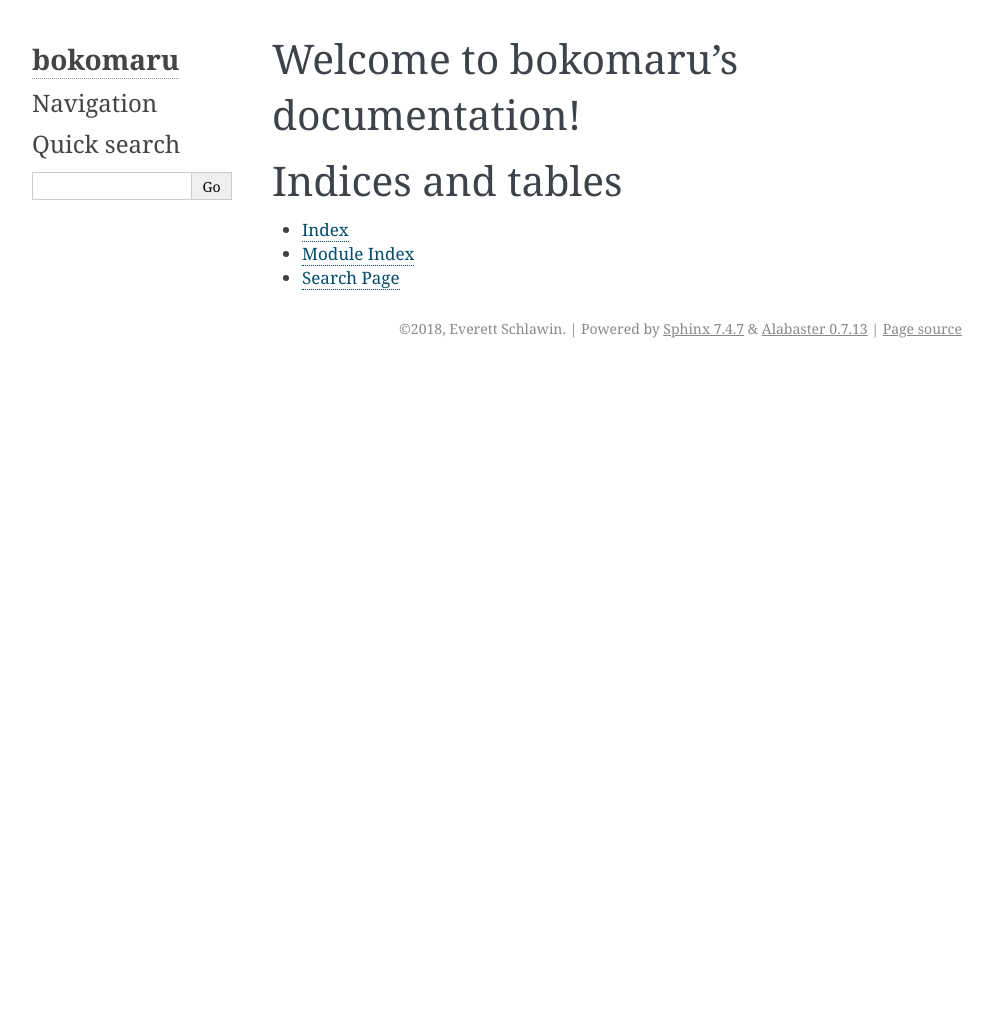
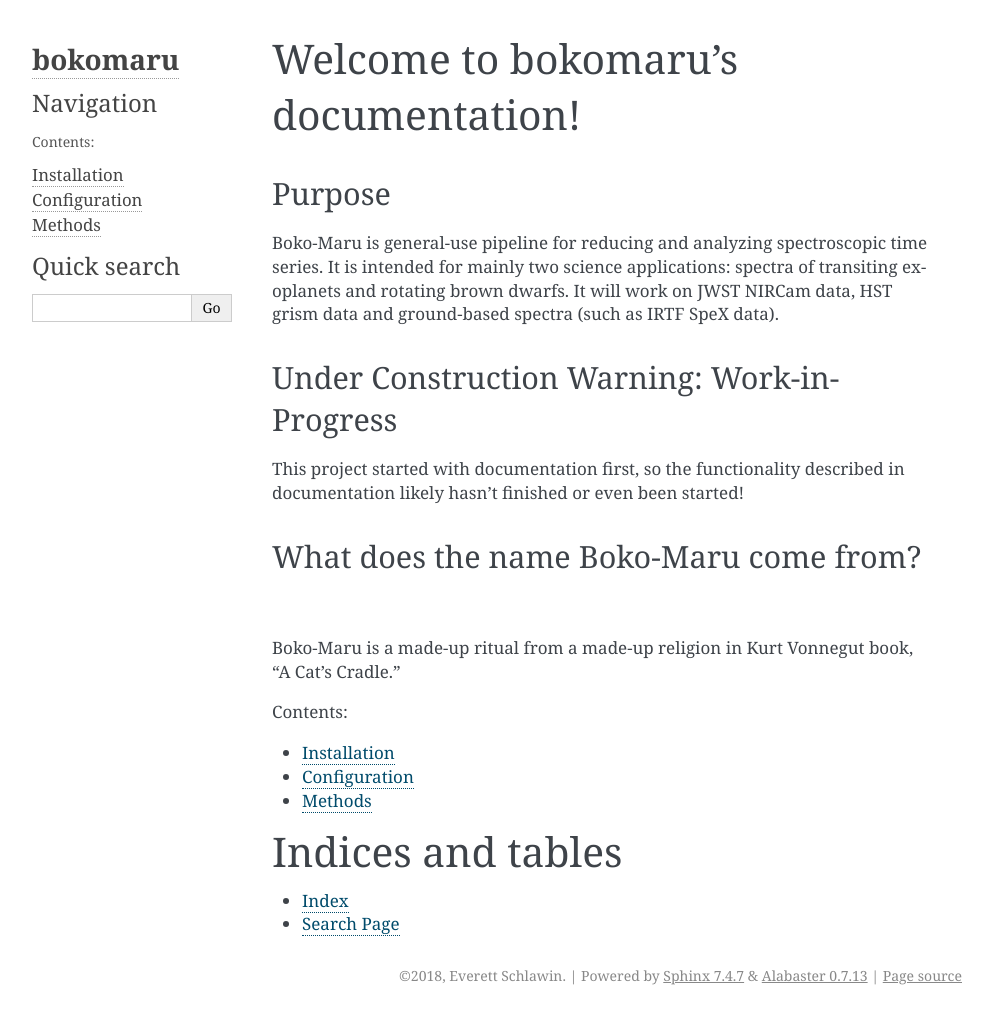
Before and after one commit to eas342/bokomaru, a Sphinx documentation site: the page built from docs/index.rst, in a window 1280 px wide. Shown: the whole page, without its empty margins (148-1141 px from the left). Built offline with Sphinx 7.4.7, drawn with Linux system fonts in a browser that asks for light colours; formulas are drawn with MathJax 3; before the commit the page ends 900 px from its top, so only the background shows below that.

Commit message:
added initial documentation.

```diff
--- a/README.rst
+++ b/README.rst
@@ -7,7 +7,7 @@ Boko-Maru is general-use pipeline for reducing and analyzing spectroscopic time
 It is intended for mainly two science applications: spectra of transiting exoplanets and rotating brown dwarfs.
 It will work on JWST NIRCam data, HST grism data and ground-based spectra (such as IRTF SpeX data).
 
-Warning: Work-in-Progress
+Under Construction Warning: Work-in-Progress
 -----------------------------------------------------------------------
 This project started with documentation first, so the functionality described in documentation likely hasn't finished or even been started!
 
--- a/docs/conf.py
+++ b/docs/conf.py
@@ -33,7 +33,8 @@
 extensions = ['sphinx.ext.todo',
     'sphinx.ext.imgmath',
     'sphinx.ext.viewcode',
-    'sphinx.ext.githubpages']
+    'sphinx.ext.githubpages',
+    'sphinxcontrib.fulltoc']
 
 # Add any paths that contain templates here, relative to this directory.
 templates_path = ['_templates']
--- a/docs/index.rst
+++ b/docs/index.rst
@@ -6,15 +6,37 @@
 Welcome to bokomaru's documentation!
 ====================================
 
+Purpose
+-----------------------------------------------------------------------
+Boko-Maru is general-use pipeline for reducing and analyzing spectroscopic time series.
+It is intended for mainly two science applications: spectra of transiting exoplanets and rotating brown dwarfs.
+It will work on JWST NIRCam data, HST grism data and ground-based spectra (such as IRTF SpeX data).
+
+Under Construction Warning: Work-in-Progress
+-----------------------------------------------------------------------
+This project started with documentation first, so the functionality described in documentation likely hasn't finished or even been started!
+
+
+What does the name Boko-Maru come from?
+-----------------------------------------------------------------------
+Boko-Maru is a made-up ritual from a made-up religion in Kurt Vonnegut book, "A Cat's Cradle."
+
+
 .. toctree::
    :maxdepth: 2
    :caption: Contents:
 
+   usage/installation
+   usage/configuration
+
+   methods/methods.rst
 
 
 Indices and tables
 ==================
 
 * :ref:`genindex`
-* :ref:`modindex`
 * :ref:`search`
+
+.. Commented out
+.. * :ref:`modindex`
--- /dev/null
+++ b/docs/usage/configuration.rst
@@ -0,0 +1,6 @@
+Configuration
+====================
+
+There are many ways to configure ``bokomaru`` to
+   - Control which steps of the pipeline are used and how
+   - Specify the form of the data ``bokomaru`` is using (ground-based vs HST etc.)
--- /dev/null
+++ b/requirements.txt
@@ -0,0 +1 @@
+astropy
```
Also changed, not shown: docs/methods/methods.rst (added, +10 -0 lines), docs/usage/installation.rst (added, +7 -0 lines).
